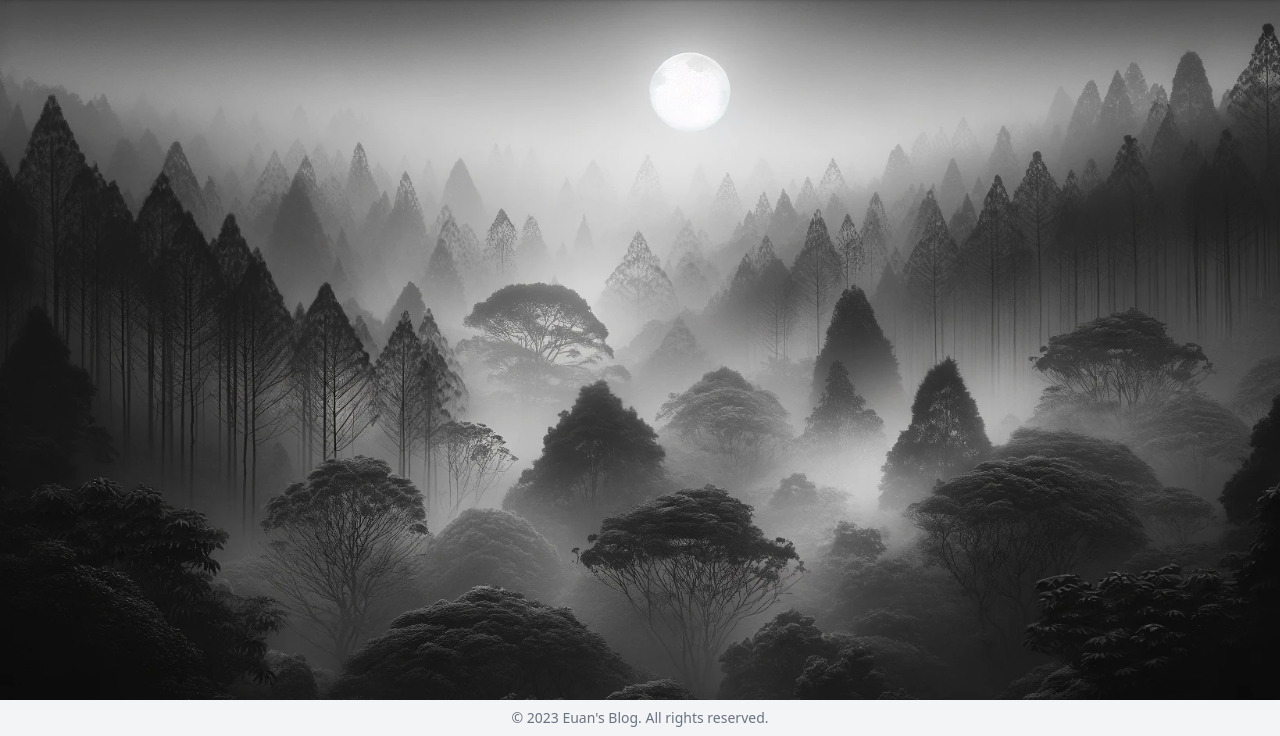
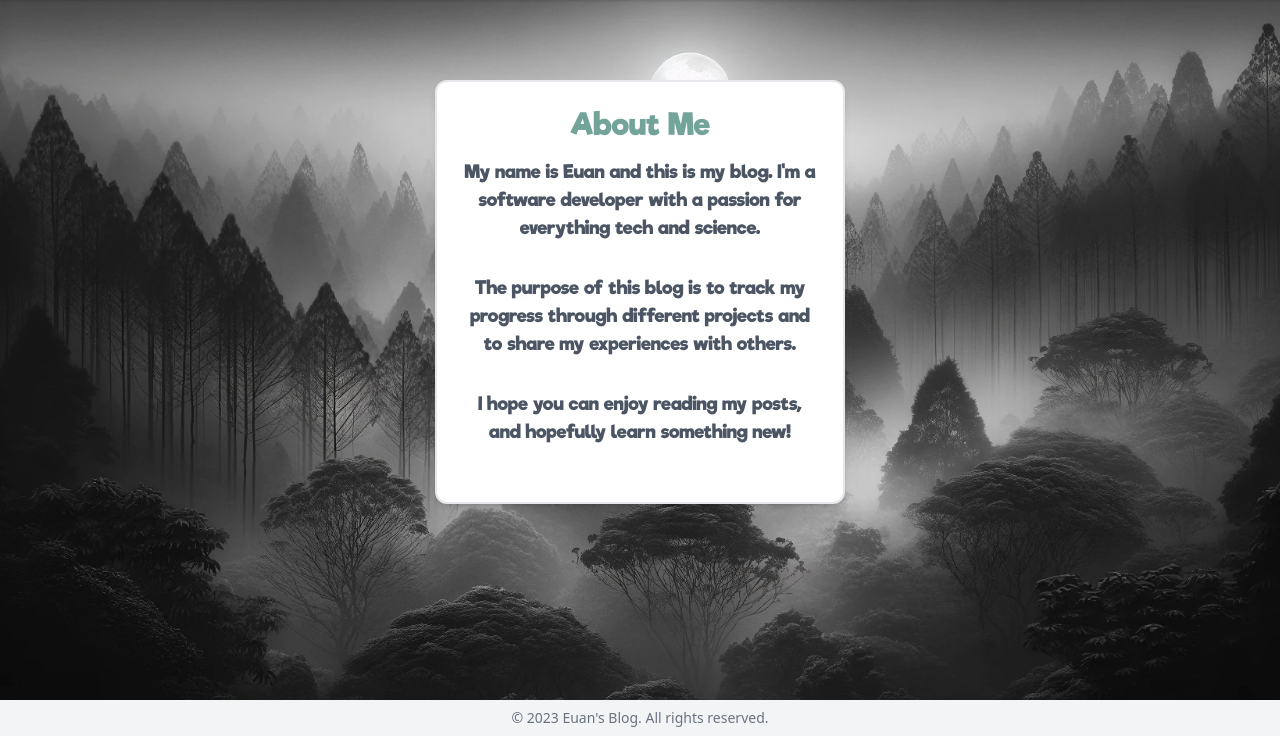
Before and after one commit to offby1/euanh_website, a FastAPI app: page /about in a window 1280 px wide. Shown: the part 64-800 px from the top of the page. Run offline with FastAPI, Linux system fonts and the light colour scheme; style sheets or scripts are compiled from the project's sources; parts of the project's set-up code (start-up, migrations or seed data) failed here and were passed over.

Commit message:
About Page

```diff
--- a/euanh_website/main.py
+++ b/euanh_website/main.py
@@ -36,8 +36,7 @@ admin.add_view(UserTokenView)
 
 
 @app.get(defaults.site_mapping["home"])
-async def root(request: Request):
-    # Get the index template from the templates folder using jinja2
+async def home(request: Request):
     return templates.TemplateResponse(
         "index.jinja",
         {
@@ -72,9 +71,6 @@ async def contact(request: Request):
             "url": defaults.site_mapping["contact"],
         },
     )
-
-
-from fastapi.responses import HTMLResponse
 
 
 @app.post(defaults.site_mapping["contact"])
--- a/euanh_website/templates/about.jinja
+++ b/euanh_website/templates/about.jinja
@@ -15,7 +15,25 @@
 
     <!-- Main Content -->
     <main class="container mx-auto px-6">
+        <div class="text-center py-20">
+            <div class="w-full md:w-1/2 lg:w-1/3 mx-auto rounded-xl shadow-md bg-white p-6 border-2">
+                <h3 class="text-header_green_hover text-3xl font-riffic mb-4">
+                    About Me
+                </h3>
+                <p class="text-gray-600 text-lg font-riffic mb-8">
+                    My name is Euan and this is my blog. I'm a software developer with a passion for everything tech and science.
+                </p>
 
+                <p class="text-gray-600 text-lg font-riffic mb-8">
+                    The purpose of this blog is to track my progress through different projects and to share my experiences with others.
+                </p>
+
+                <p class="text-gray-600 text-lg font-riffic mb-8">
+                    I hope you can enjoy reading my posts, and hopefully learn something new!
+                </p>
+
+            </div>
+        </div>
     </main>
 
     <!-- Footer -->
```
